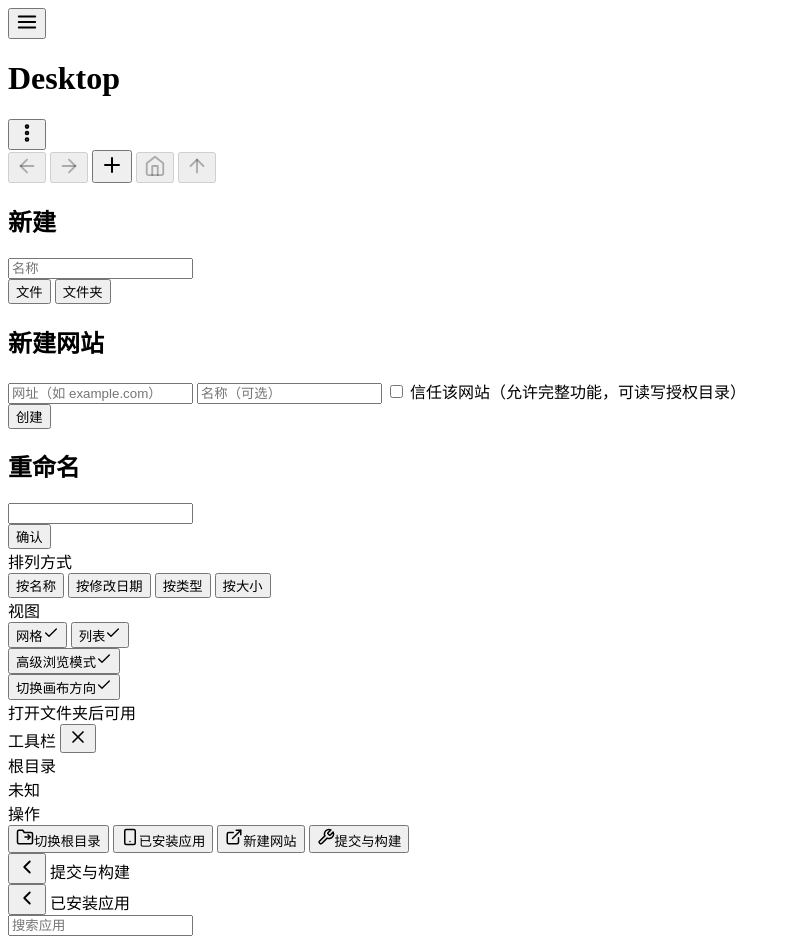
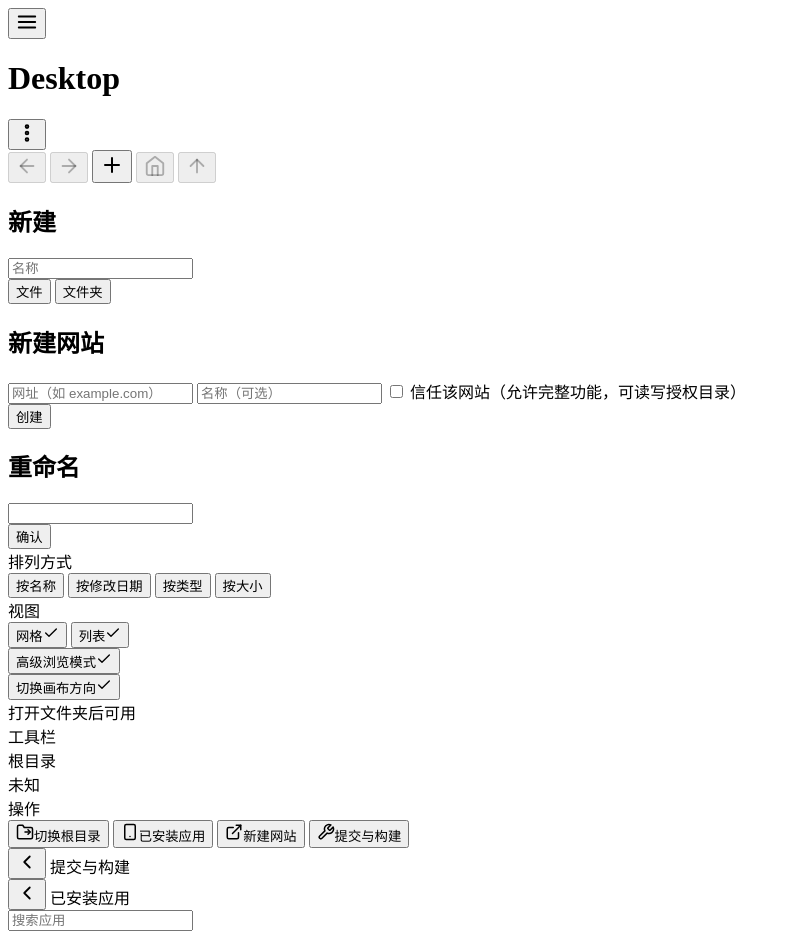
Before and after one commit to ranjiushu/Adesktop, a website: page src/index.html in a window 1280 px wide. Shown: the top 939 px of the page, without its empty margins (0-790 px from the left). Drawn offline with Linux system fonts and the light colour scheme.

Commit message:
fix: drawer 移除关闭按钮 + 列表图标添加圆圈背景
- 移除 .drawer-close 按钮及其 CSS 样式（遮罩/侧滑已可关闭）
- .drawer-item-icon 改为 36px 圆形底色（border-radius:50%），SVG 18px 居中
- .drawer-header 去掉 justify-content:space-between（关闭按钮已删）

```diff
--- a/src/css/drawer.css
+++ b/src/css/drawer.css
@@ -69,31 +69,12 @@
 .drawer-header {
   display: flex;
   align-items: center;
-  justify-content: space-between;
   padding: var(--space-md);
   border-bottom: 1px solid var(--color-border);
 }
 .drawer-title {
   font-size: var(--font-size-lg);
   font-weight: 600;
-}
-.drawer-close {
-  display: flex;
-  align-items: center;
-  justify-content: center;
-  width: 36px;
-  height: 36px;
-  border: none;
-  background: transparent;
-  color: var(--color-text-secondary);
-  cursor: pointer;
-  touch-action: manipulation;
-  -webkit-tap-highlight-color: transparent;
-  outline: none;
-  border-radius: var(--radius-sm);
-}
-.drawer-close:active {
-  background: var(--color-bg);
 }
 
 .drawer-body {
@@ -140,7 +121,17 @@
   background: var(--color-bg);
 }
 .drawer-item-icon {
-  width: 22px;
-  text-align: center;
+  display: flex;
+  align-items: center;
+  justify-content: center;
+  width: 36px;
+  height: 36px;
+  border-radius: 50%;
+  background: var(--color-bg);
+  flex-shrink: 0;
   font-size: 18px;
 }
+.drawer-item-icon svg {
+  width: 18px;
+  height: 18px;
+}
--- a/src/index.html
+++ b/src/index.html
@@ -205,11 +205,8 @@
 <div id="drawer-overlay" class="drawer-overlay"></div>
 <nav id="drawer" class="drawer" aria-hidden="true">
   <div class="drawer-header">
-    <span class="drawer-title">工具栏</span>
-    <button class="drawer-close" aria-label="关闭菜单">
-      <svg width="20" height="20" viewBox="0 0 24 24" fill="none" stroke="currentColor" stroke-width="2" stroke-linecap="round" stroke-linejoin="round"><use href="#icon-close"/></svg>
-    </button>
-  </div>
+      <span class="drawer-title">工具栏</span>
+    </div>
   <div class="drawer-body">
     <div class="drawer-section">
       <div class="drawer-label">根目录</div>
```
